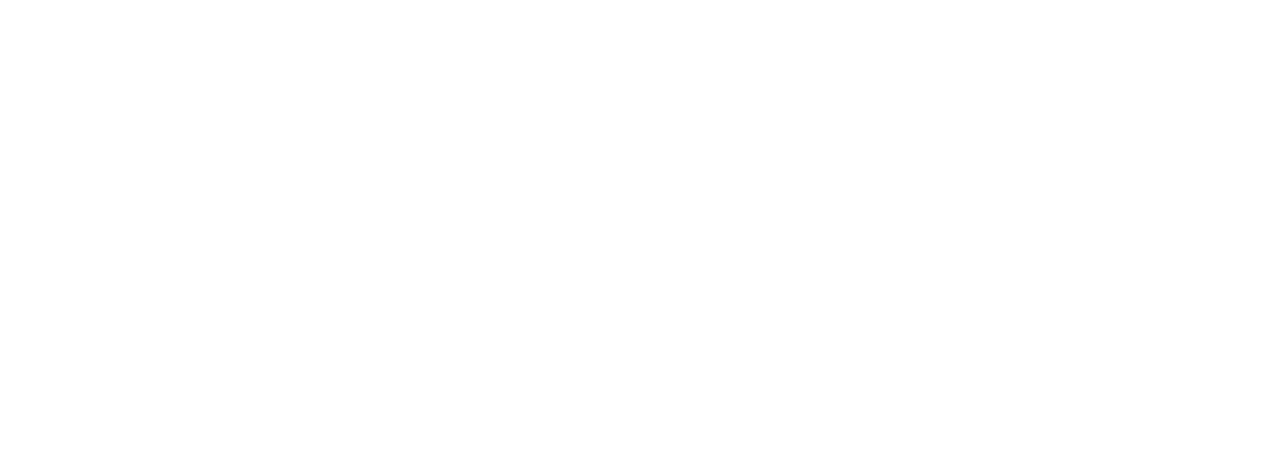
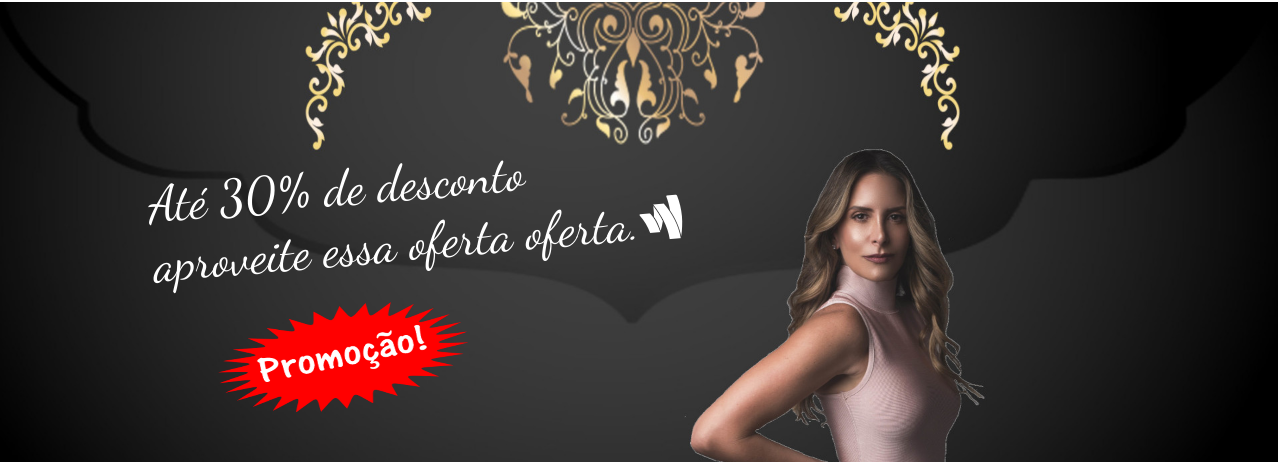
Before and after one commit to VandersonT/lojaessencial, a Vue app: page / in a window 1280 px wide. Shown: the part 1572-2034 px from the top of the page. Before the commit the page ends 1574 px from the top, so only its background shows below. Built offline with nearby package versions, Linux system fonts and the light colour scheme; no server answers.

Commit message:
Criado a seção de promoções do home

```diff
--- a/src/views/home.vue
+++ b/src/views/home.vue
@@ -47,6 +47,14 @@
                 </div>
             </div>
 
+        </section>
+
+        <section class="boxPromotion">
+            <div class="boxPromotion--phrase">
+                <p>Até 30% de desconto</p>
+                <p>aproveite essa oferta oferta.<i class="fab fa-google-wallet"></i></p>
+            </div>
+            <img src="../assets/images/promotionIcon.png" />
         </section>
     </div>
 </template>
@@ -98,7 +106,6 @@
         max-width: 100%;
         height: 730px;
         margin-top: 70px;
-        background-color: rgb(107, 20, 20);
         background-image: url('../assets/images/mainBanner.jpg');
         background-position: center;
         background-size: cover;
@@ -174,7 +181,37 @@
         color:#197ABB;
         font-weight: bold;
     }
+    /*Promotion*/
+    .boxPromotion{
+        width: 100vw;
+        max-width: 100%;
+        height: 600px;
+        background-image: url('../assets/images/banner2Home.jpg');
+        background-position: center;
+        background-size: cover;
+        margin-bottom: 20px;
+    }
 
+    .boxPromotion--phrase{
+        width: max-content;
+        color: white;
+        font-size: 50px;
+        font-family: 'Dancing Script', cursive;
+        position: relative;
+        left: 150px;
+        top: 150px;
+        transform: rotate(-5deg);
+    }
+
+    .boxPromotion img{
+        position: relative;
+        top: 180px;
+        left: 17%;
+        width: 250px;
+        height: 110px;
+    }
+
+    /*RESPONSIVE*/
     @media screen and (max-width: 1350px){
         .mainPhrase{
             width: 350px;
```
Also changed, not shown: src/assets/images/banner2Home.jpg (added), src/assets/images/promotionIcon.png (added).
